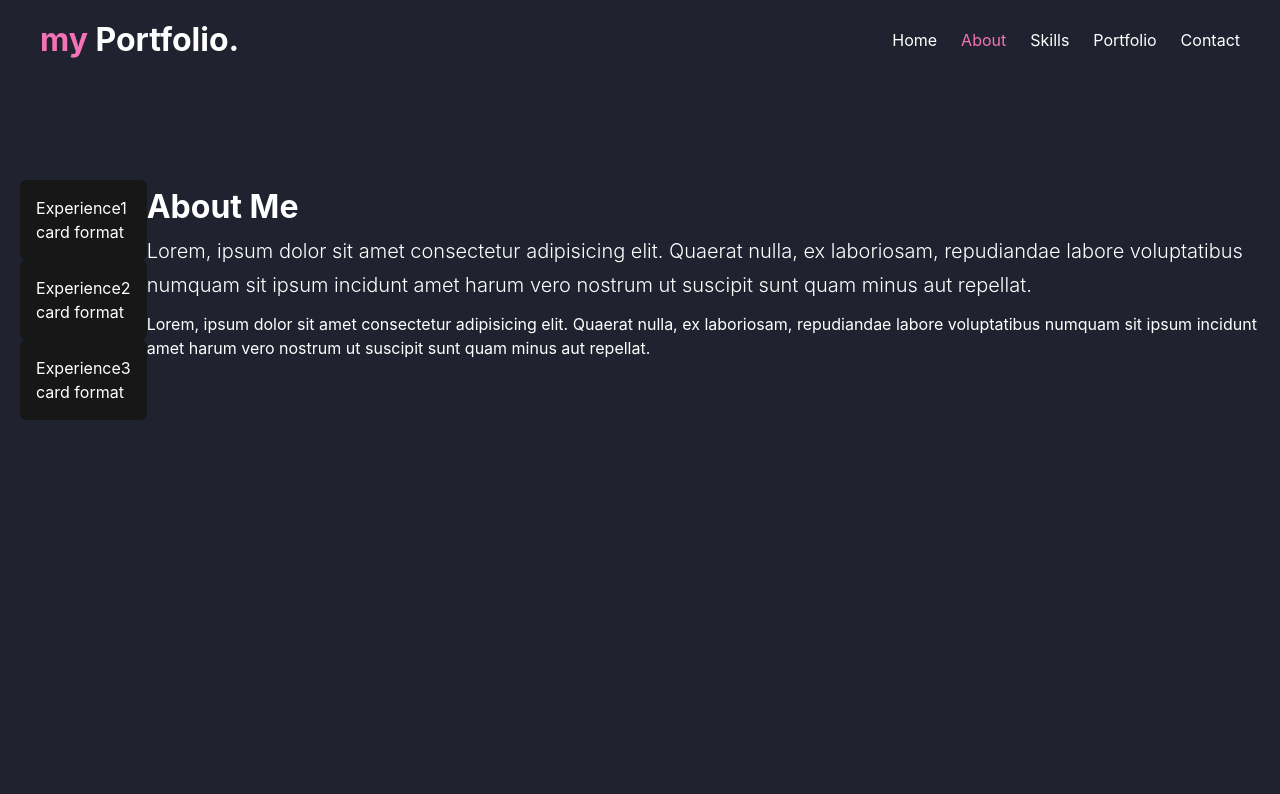
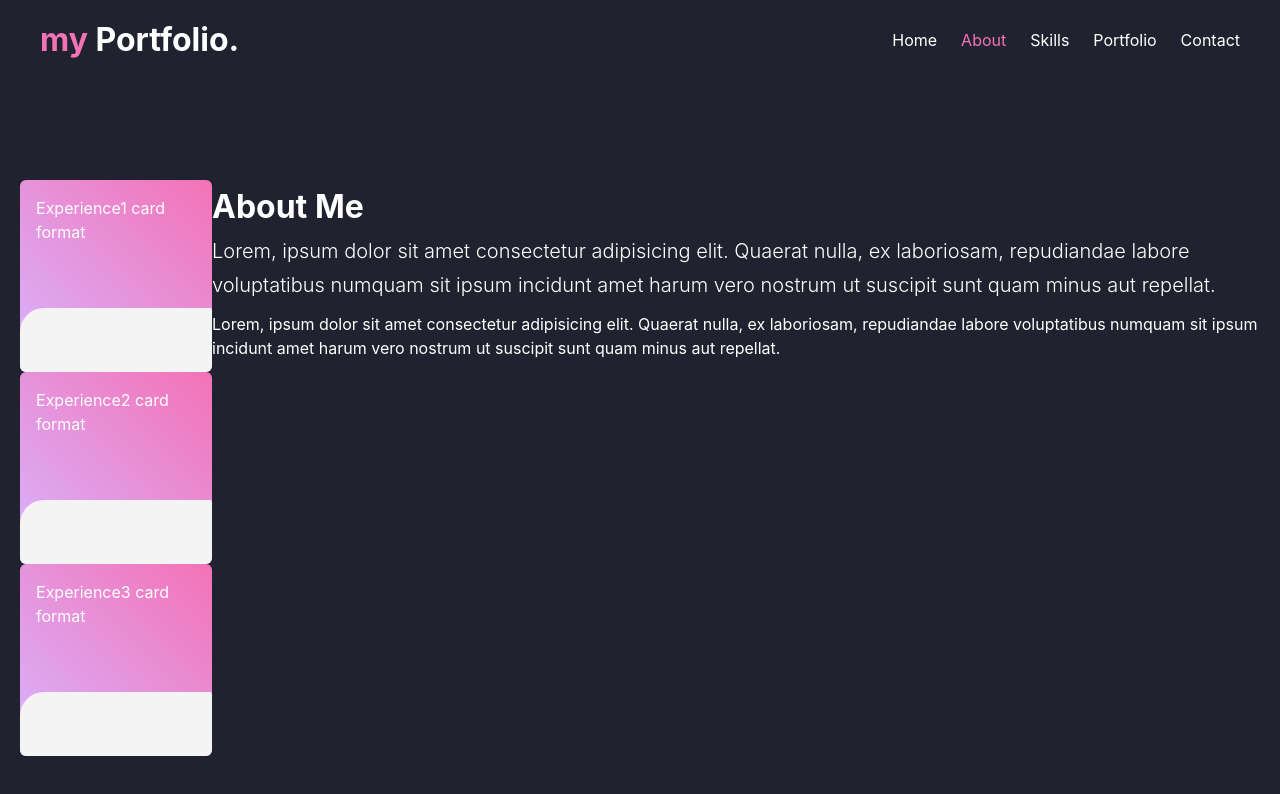
Before and after one commit to Leprekus/react-portfolio-site, a React (Vite) app in the folder leprekus-site/: page /about in a window 1280 px wide. Shown: the top 794 px of the page. Built offline with nearby package versions, Linux system fonts and the light colour scheme.

Commit message:
style card component

```diff
--- a/leprekus-site/src/components/Card.jsx
+++ b/leprekus-site/src/components/Card.jsx
@@ -1,10 +1,13 @@
 import React from 'react'
 
-function Card({children, className},) {
+function Card({children}) {
   return (
-    <div className={`min-w-fit h-auto p-4
-    bg-neutral-900 rounded-md ${{ ...className }}`}>
+    <div className='w-48 h-48 p-4 relative
+    bg-gradient-to-bl from-pink-400 to-purple-300 rounded-md'>
         {...children}
+        <div className='w-full absolute left-0 bottom-0 rounded-b-md rounded-tl-3xl rounded-tr-sm
+        h-1/3 bg-zinc-100
+        '></div>
     </div>
   )
 }
--- a/leprekus-site/src/components/Layout.jsx
+++ b/leprekus-site/src/components/Layout.jsx
@@ -3,7 +3,7 @@ import React from 'react'
 function Layout({children}) {
   return (
     <section className="h-full flex flex-col-reverse w-full
-    md:flex-row
+    md:flex-row items-start
     ">
     {...children}
     </section>
```
Also changed, not shown: leprekus-site/src/pages/Landing.jsx (line endings or trailing spaces).
